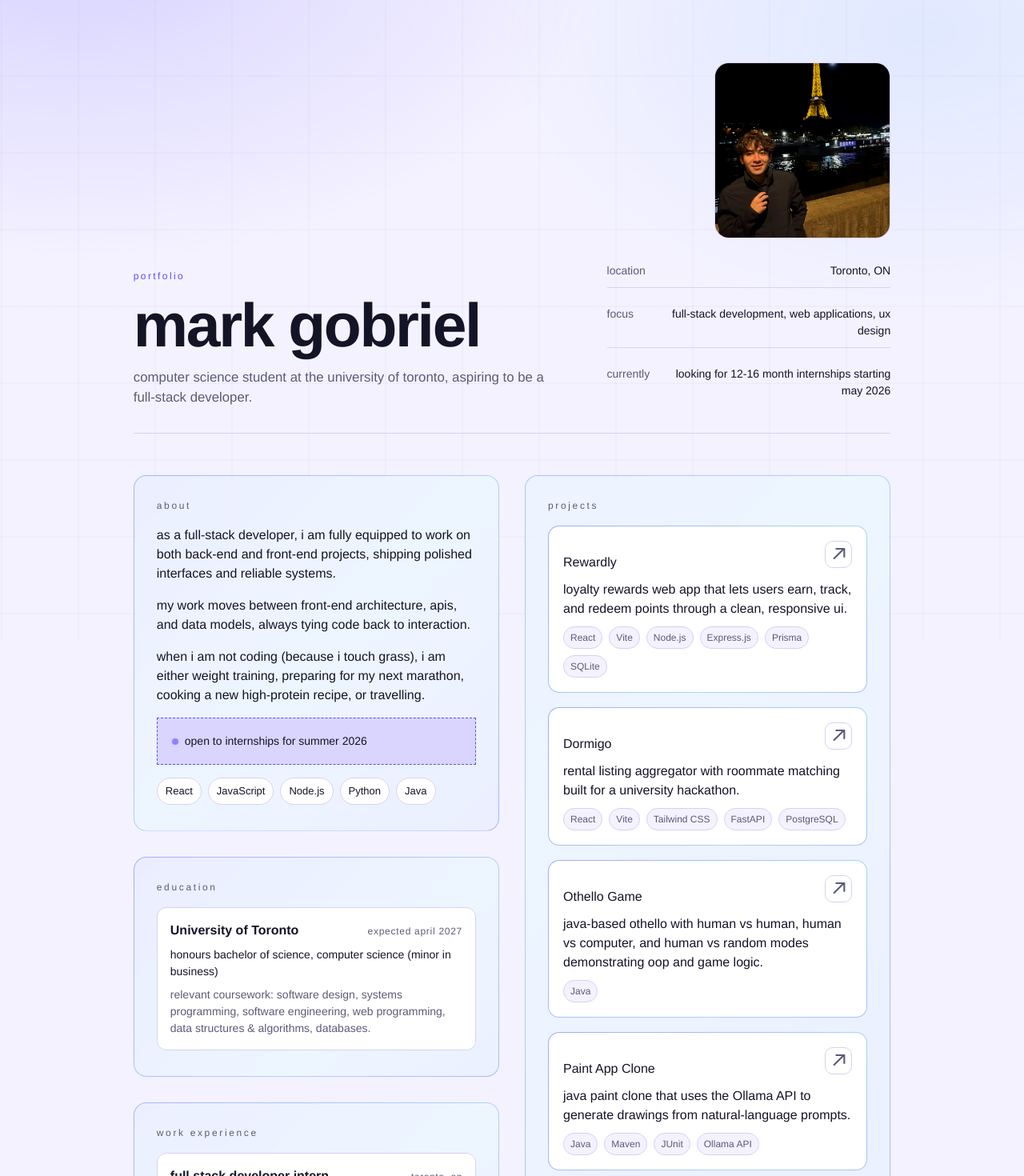
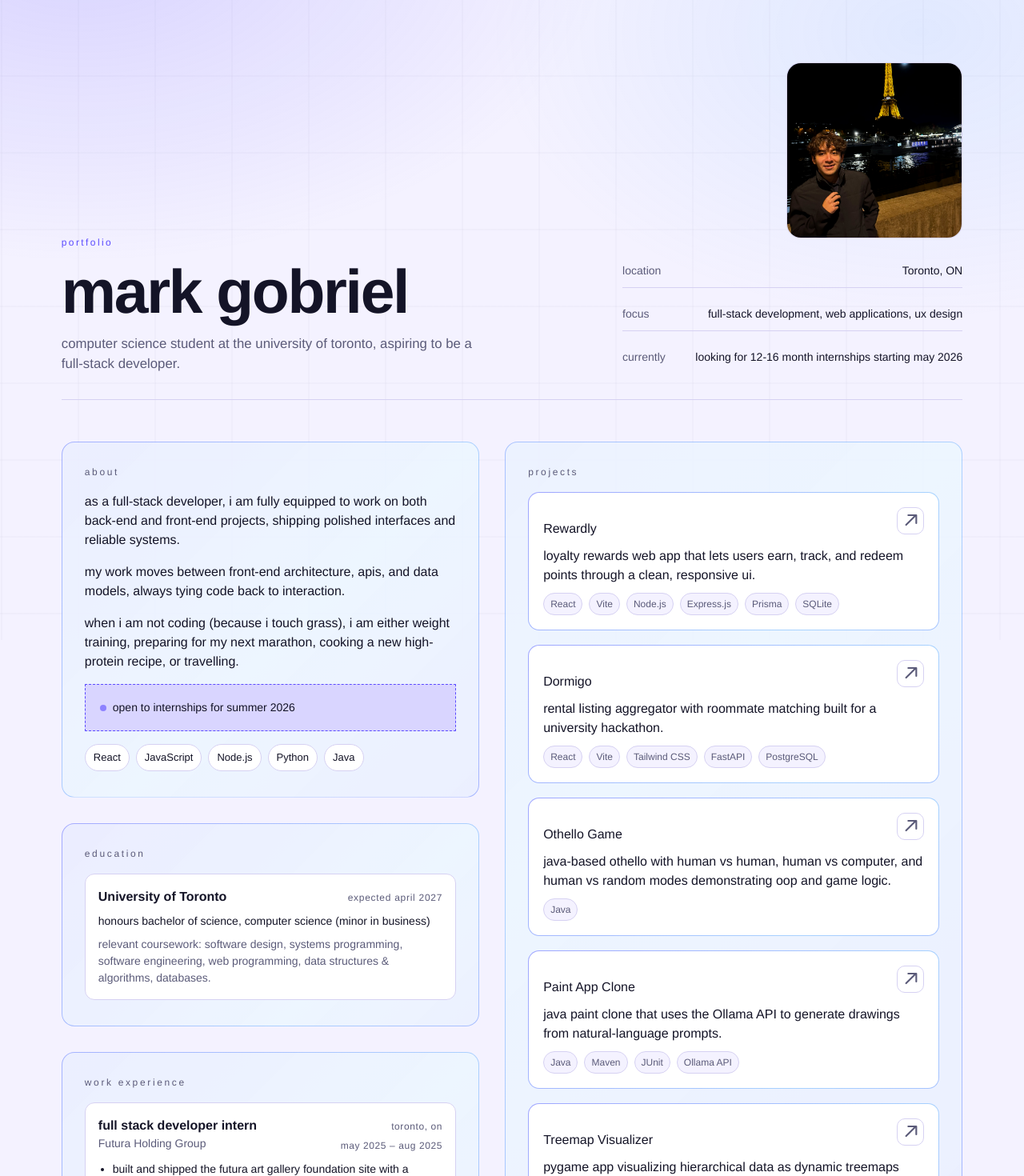
Before and after one commit to markgobriel/terminal-portfolio, a React (Vite) app in the folder my-portfolio/: page / in a window 1280 px wide. Shown: the top 1470 px of the page at 80% size. Built offline with nearby package versions, Linux system fonts and the light colour scheme.

Commit message:
Update App.css

```diff
--- a/my-portfolio/src/App.css
+++ b/my-portfolio/src/App.css
@@ -1,7 +1,7 @@
 .app-shell {
   position: relative;
   z-index: 1;
-  max-width: 1100px;
+  max-width: 1280px;
   margin: 0 auto;
   padding: 78px 6vw 98px;
   display: flex;
@@ -12,7 +12,7 @@
 
 .app-grid {
   display: grid;
-  grid-template-columns: repeat(2, minmax(280px, 1fr));
+  grid-template-columns: minmax(320px, 1.05fr) minmax(380px, 1.15fr);
   grid-template-areas:
     "about projects"
     "education projects"
```
